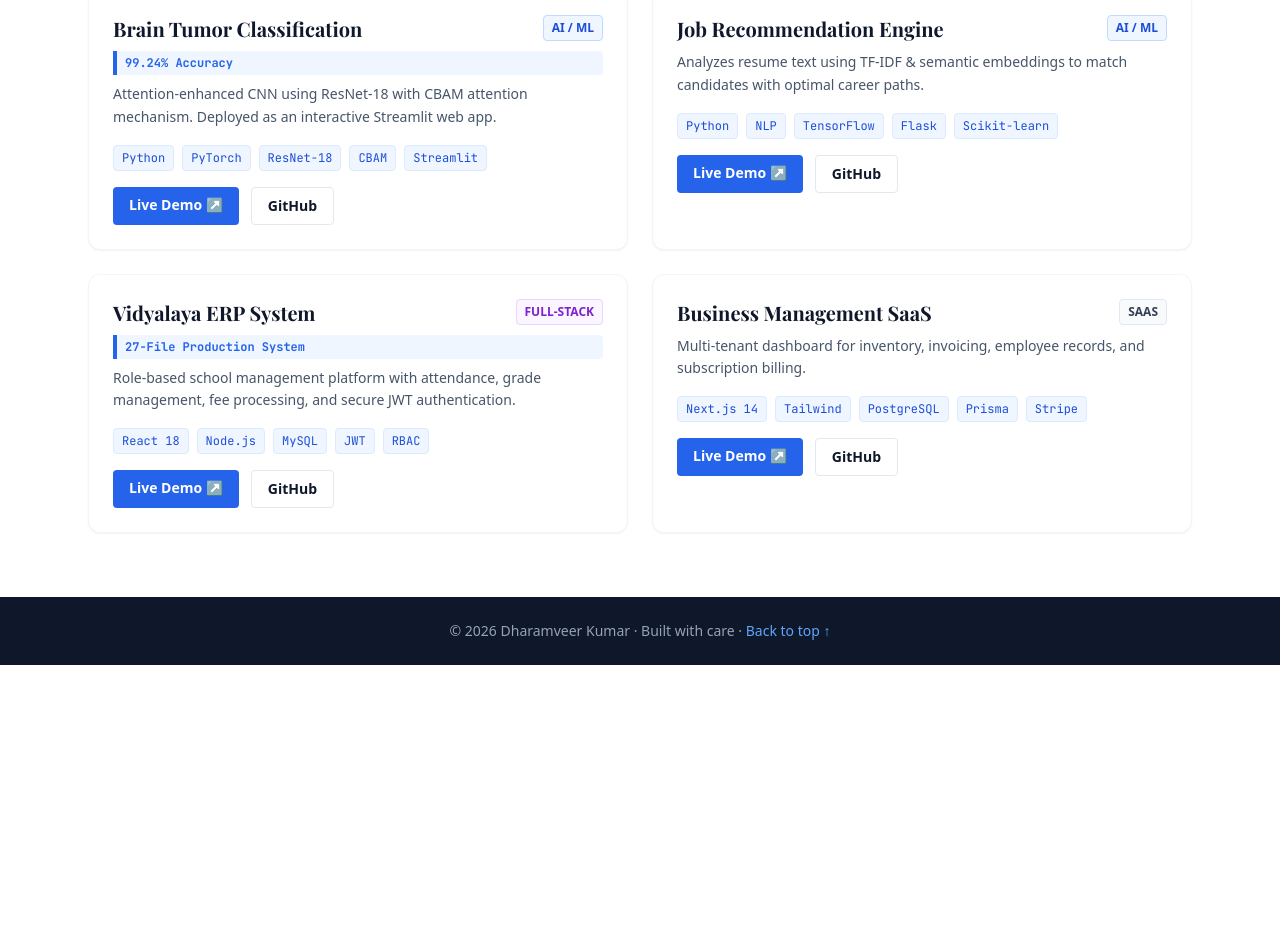
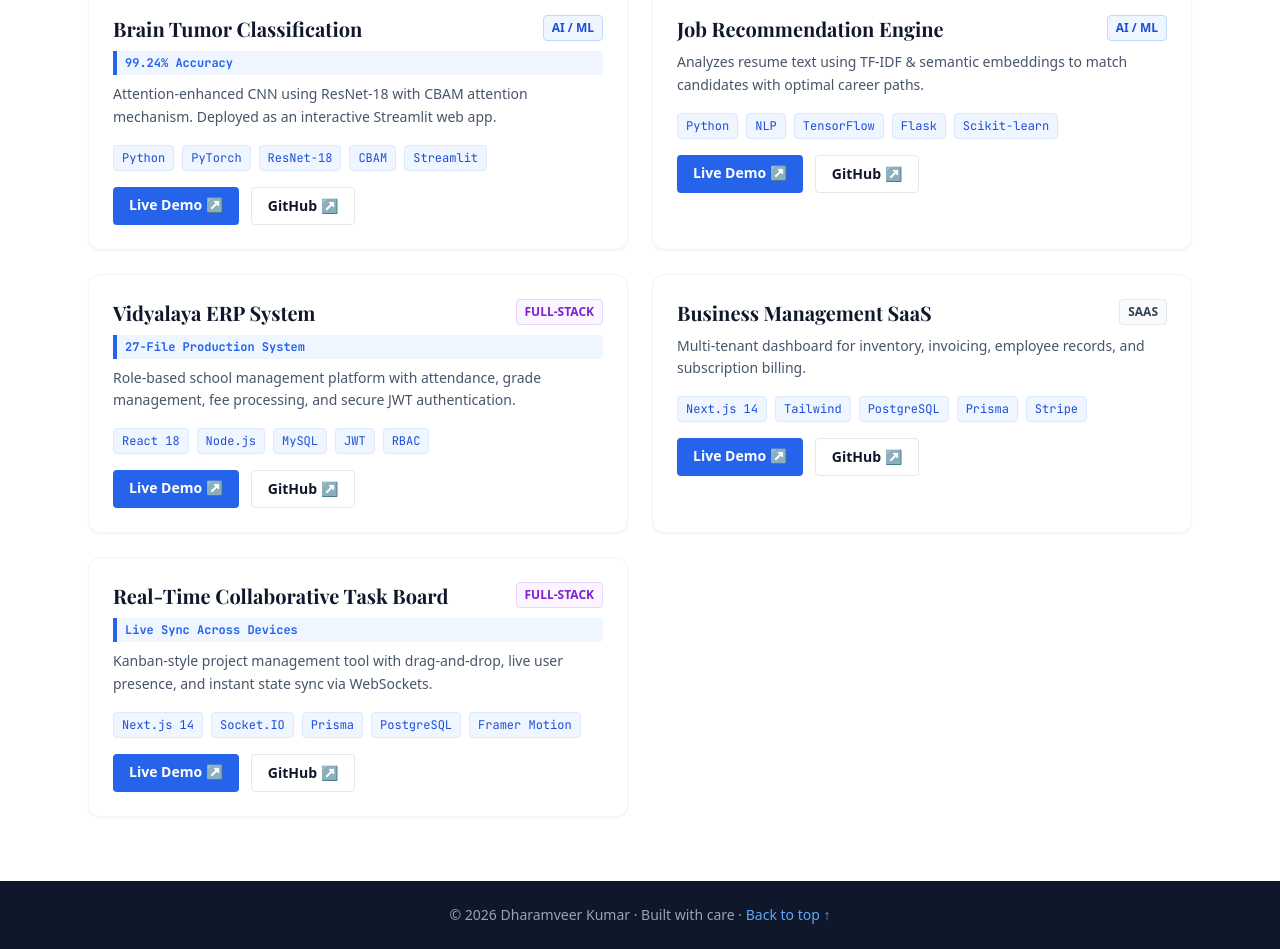
Before and after one commit to dharamveerkz/dharamveer-cse-portfolio, a Next.js app: page /projects in a window 1280 px wide. Shown: the part 234-1183 px from the top of the page. Before the commit the page ends 899 px from the top, so only its background shows below. Built offline with nearby package versions, Linux system fonts and the light colour scheme; a web font is replaced by a local one.

Commit message:
Update page.tsx

```diff
--- a/app/projects/page.tsx
+++ b/app/projects/page.tsx
@@ -5,14 +5,16 @@ const projects = [
     stack: ["Python", "PyTorch", "ResNet-18", "CBAM", "Streamlit"],
     badge: "AI / ML",
     highlight: "99.24% Accuracy",
-    demoUrl: "https://your-streamlit-app-url.com" // 👈 ADD YOUR LIVE URL HERE
+    demoUrl: "https://your-brain-tumor-app.streamlit.app",
+    githubUrl: "https://github.com/your-username/brain-tumor-classification"
   },
   {
     title: "Job Recommendation Engine",
     desc: "Analyzes resume text using TF-IDF & semantic embeddings to match candidates with optimal career paths.",
     stack: ["Python", "NLP", "TensorFlow", "Flask", "Scikit-learn"],
     badge: "AI / ML",
-    demoUrl: "https://your-job-recommender-url.com" // 👈 ADD URL HERE
+    demoUrl: "https://your-job-recommender-url.com",
+    githubUrl: "https://github.com/your-username/job-recommendation"
   },
   {
     title: "Vidyalaya ERP System",
@@ -20,14 +22,25 @@ const projects = [
     stack: ["React 18", "Node.js", "MySQL", "JWT", "RBAC"],
     badge: "Full-Stack",
     highlight: "27-File Production System",
-    demoUrl: "https://vidyalaya-erp-demo.vercel.app" // 👈 ADD URL HERE
+    demoUrl: "https://vidyalaya-erp-demo.vercel.app",
+    githubUrl: "https://github.com/your-username/vidyalaya-erp"
   },
   {
     title: "Business Management SaaS",
     desc: "Multi-tenant dashboard for inventory, invoicing, employee records, and subscription billing.",
     stack: ["Next.js 14", "Tailwind", "PostgreSQL", "Prisma", "Stripe"],
     badge: "SaaS",
-    demoUrl: "https://your-saas-dashboard-url.com" // 👈 ADD URL HERE
+    demoUrl: "https://your-saas-dashboard-url.com",
+    githubUrl: "https://github.com/your-username/business-saas"
+  },
+  {
+    title: "Real-Time Collaborative Task Board",
+    desc: "Kanban-style project management tool with drag-and-drop, live user presence, and instant state sync via WebSockets.",
+    stack: ["Next.js 14", "Socket.IO", "Prisma", "PostgreSQL", "Framer Motion"],
+    badge: "Full-Stack",
+    highlight: "Live Sync Across Devices",
+    demoUrl: "https://your-taskboard-demo.vercel.app",
+    githubUrl: "https://github.com/your-username/collab-taskboard"
   },
 ];
 
@@ -57,13 +70,20 @@ export default function Projects() {
                   Live Demo ↗
                 </a>
               ) : (
-                <span className="px-4 py-2 bg-slate-100 text-slate-400 text-sm font-semibold rounded cursor-default">
-                  Demo Unavailable
-                </span>
+                <span className="px-4 py-2 bg-slate-100 text-slate-400 text-sm font-semibold rounded cursor-default">Demo Unavailable</span>
               )}
-              <button className="px-4 py-2 bg-white border border-slate-200 text-sm font-semibold rounded hover:border-blue-300 hover:text-blue-600 transition">
-                GitHub
-              </button>
+              {p.githubUrl ? (
+                <a
+                  href={p.githubUrl}
+                  target="_blank"
+                  rel="noopener noreferrer"
+                  className="px-4 py-2 bg-white border border-slate-200 text-sm font-semibold rounded hover:border-blue-300 hover:text-blue-600 transition inline-block"
+                >
+                  GitHub ↗
+                </a>
+              ) : (
+                <span className="px-4 py-2 bg-slate-100 text-slate-400 text-sm font-semibold rounded cursor-default">Code Private</span>
+              )}
             </div>
           </div>
         ))}
```
